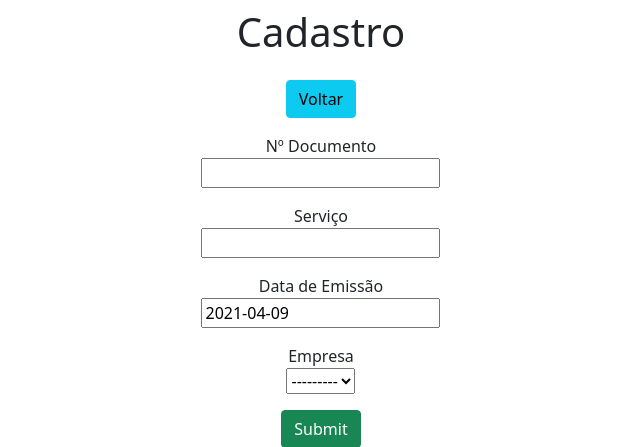
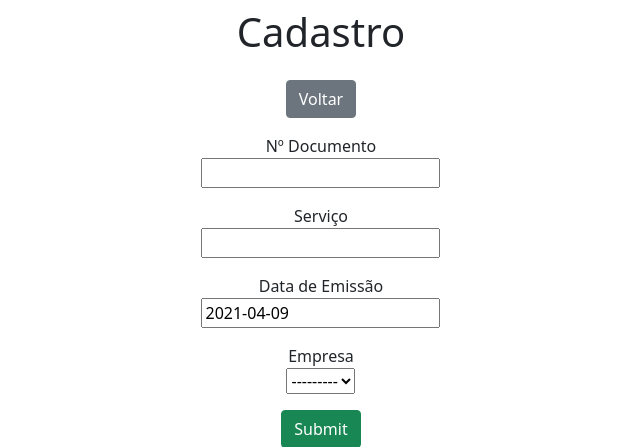
Before and after one commit to brunoleorosa/Atestado, a Django app: page /form/ in a window 1280 px wide. Shown: the top 447 px of the page, without its empty margins (319-959 px from the left). Run offline with Django 3.2, Linux system fonts and the light colour scheme; data that the repository does not hold is empty.

Commit message:
Alteração no botão Voltar

```diff
--- a/app/templates/atestado_form.html
+++ b/app/templates/atestado_form.html
@@ -13,7 +13,7 @@
     </div>
 
     <div class="col-8 m-auto pt-2 pb-2 text-center">
-        <a href="/" class="btn btn-info">Voltar</a>
+        <a href="/" class="btn btn-secondary">Voltar</a>
     </div>
 
     <!-- Formulário cadastro/atualização de atestados -->
```
